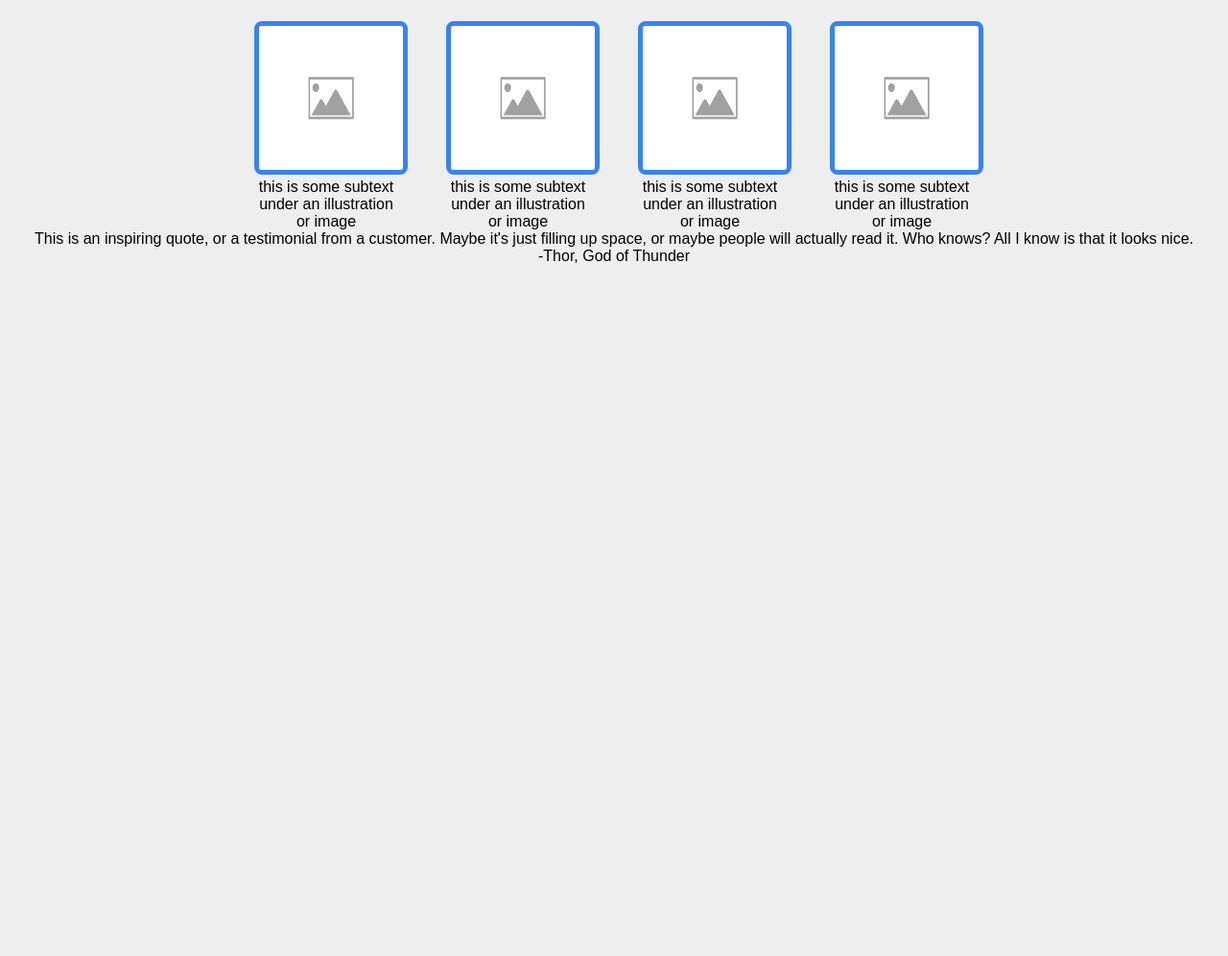
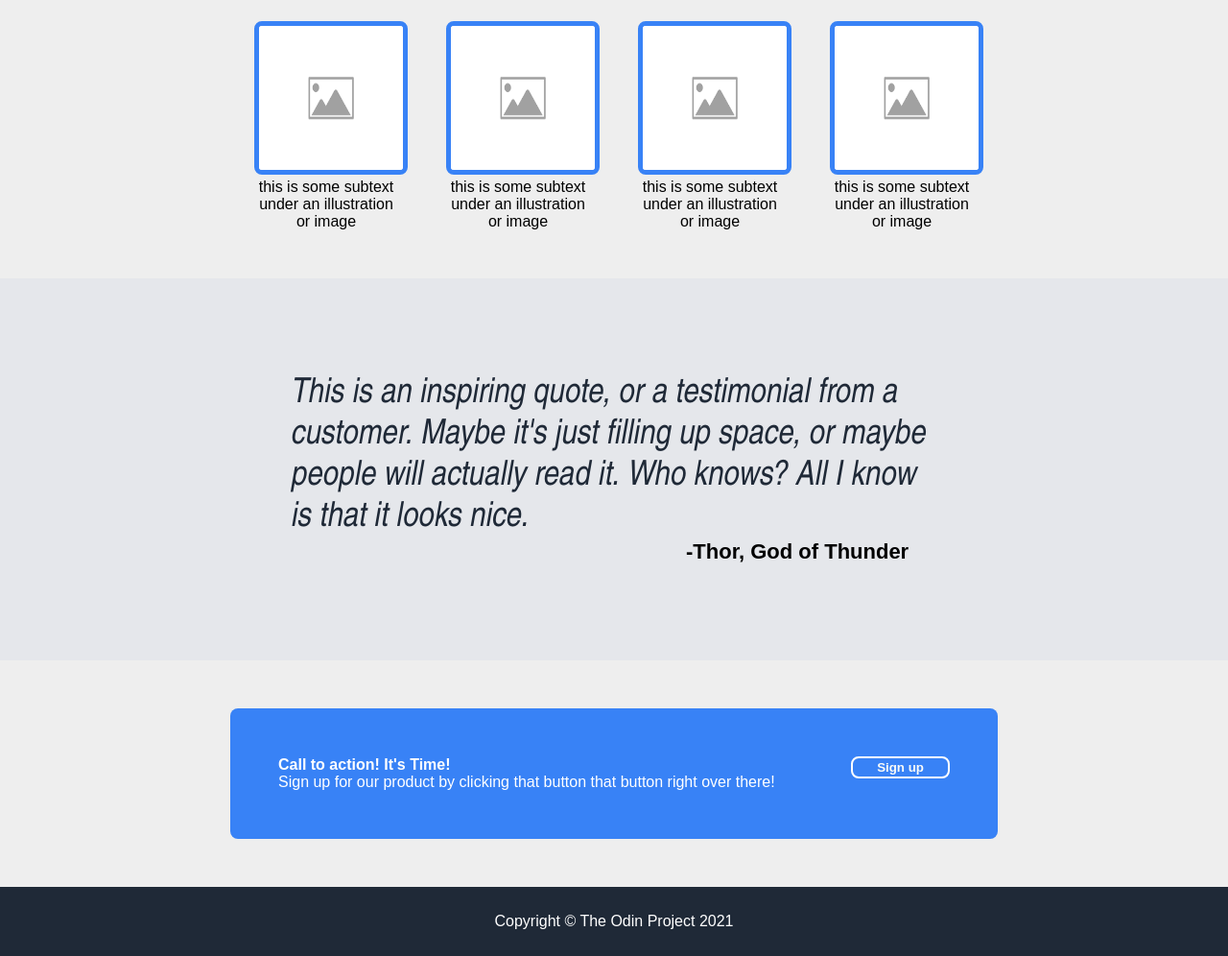
Before and after one commit to TheodoreMahl/Landing-Page, a plain HTML site: page index.html in a window 1280 px wide. Shown: the part 565-1561 px from the top of the page at 96% size. Before the commit the page ends 841 px from the top, so only its background shows below. Drawn offline with Linux system fonts and the light colour scheme.

Commit message:
Finish last half of web page by adding the quote, sing up, and footer secions

```diff
--- a/index.html
+++ b/index.html
@@ -8,8 +8,8 @@
     <link rel="stylesheet" href="styles.css">
   </head>
   <body>
+
     <div class="header">
-
       <div class="left">
       <div class="logo">
         Header Logo
@@ -23,27 +23,26 @@
             <li><a href="google.com">header link one</a></li>
           </ul>
       </div>
+    </div>
 
-    </div>
     <div class="body-one">
-
         <div class="left-two">
             <div class="main">This website is awesome</div>
             <div class="secondary">
                 This website has some subtext that goes here under the main title. It's a smaller font and the color is lower contrast
             </div>
-            <button>Sign up</button>
+            <button class="button-one">Sign up</button>
         </div>
         <div class="right-two">
             <img src="images/Placeholder.png">
         </div>
+    </div>
 
-    </div>
     <div class="body-two">
 
-      <div class="title">Some Random Information</div>
+    <div class="title">Some Random Information</div>
 
-      <div class="container">
+    <div class="container">
 
       <div class="images">
       <img src="images/Placeholder.png" alt="One">
@@ -65,13 +64,26 @@
       <div class="text">this is some subtext under an illustration or image</div>
       </div>
 
-      </div>
-    <div class="body-three">
+    </div>
+    </div>
+
+    <div class="container-two">
       <div class="quote">This is an inspiring quote, or a testimonial from a customer. Maybe it's just filling up space, or maybe people will actually read it. Who knows? All I know is that it looks nice.</div>
       <div class="source">-Thor, God of Thunder</div>
-
     </div>
 
+    <div class="body-three">
+    <div class="con-three">
+      <div class="text-two">
+      <div class="call">Call to action! It's Time!</div>
+      <div class="sign">Sign up for our product by clicking that button that button right over there!</div>
+      </div>
+      <div><button class="button-two">Sign up</button></div>
+    </div>
+    </div>
+
+    <div class="footer">
+      Copyright © The Odin Project 2021
     </div>
   </body>
 </html>
--- a/styles.css
+++ b/styles.css
@@ -65,7 +65,7 @@ ul {
     padding-left: 100px;
     max-width: 400px;
 }
-button {
+.button-one {
     background-color: #3882f6;
     border-radius: 8px;
     border: #3882f6;
@@ -92,16 +92,17 @@ img {
     text-align: center;
 }
 .title {
-  font-size: 36px;
-  font-weight: bolder;
-  margin-bottom: 25px;
-  margin-top: 25px;
-  color: #1f2937;
+    font-size: 36px;
+    font-weight: bolder;
+    margin-bottom: -25px;
+    margin-top: 25px;
+    color: #1f2937;
 }
 .container {
     display: flex;
     justify-content: center;
     gap: 50px;
+    margin: 50px;
 }
 .container img {
     width: 150px;
@@ -114,4 +115,69 @@ img {
 }
 
 
-.body
+.container-two {
+    background-color: #e5e7eb;
+    display: flex;
+    padding: 100px;
+    flex-direction: column;
+    align-items: center;
+    justify-content: center;
+}
+.quote {
+    font-size: 36px;
+    font-style: italic;
+    font-weight: lighter;
+    color: #1f2937;
+    width: 675px;
+    align-self: center;
+    font-family: 'Arial Narrow';
+}
+.source {
+    font-weight: bold;
+    width: 300px;
+    padding-left: 450px;
+    font-size: 22px;
+}
+
+
+.body-three{
+    display: flex;
+    justify-content: center;
+    align-items: center;
+}
+.con-three {
+    background-color: #3882f6;
+    width: 700px;
+    height: 350;
+    border-radius: 8px;
+    margin: 50px;
+    padding: 50px;
+    display: flex;
+    justify-content: space-between;
+}
+
+.call, .sign {
+    color: white;
+}
+
+.call {
+    font-weight: bold;
+}
+
+.button-two {
+    border: 2px solid white;
+    background-color: #3882f6;
+    border-radius: 8px;
+    padding: 2px 25px;
+    color: #f9faf8;
+    font-weight: bold;
+}
+
+.footer {
+    height: 72px;
+    background-color: #1f2937;
+    color: white;
+    display: flex;
+    align-items: center;
+    justify-content: center;
+}
```
